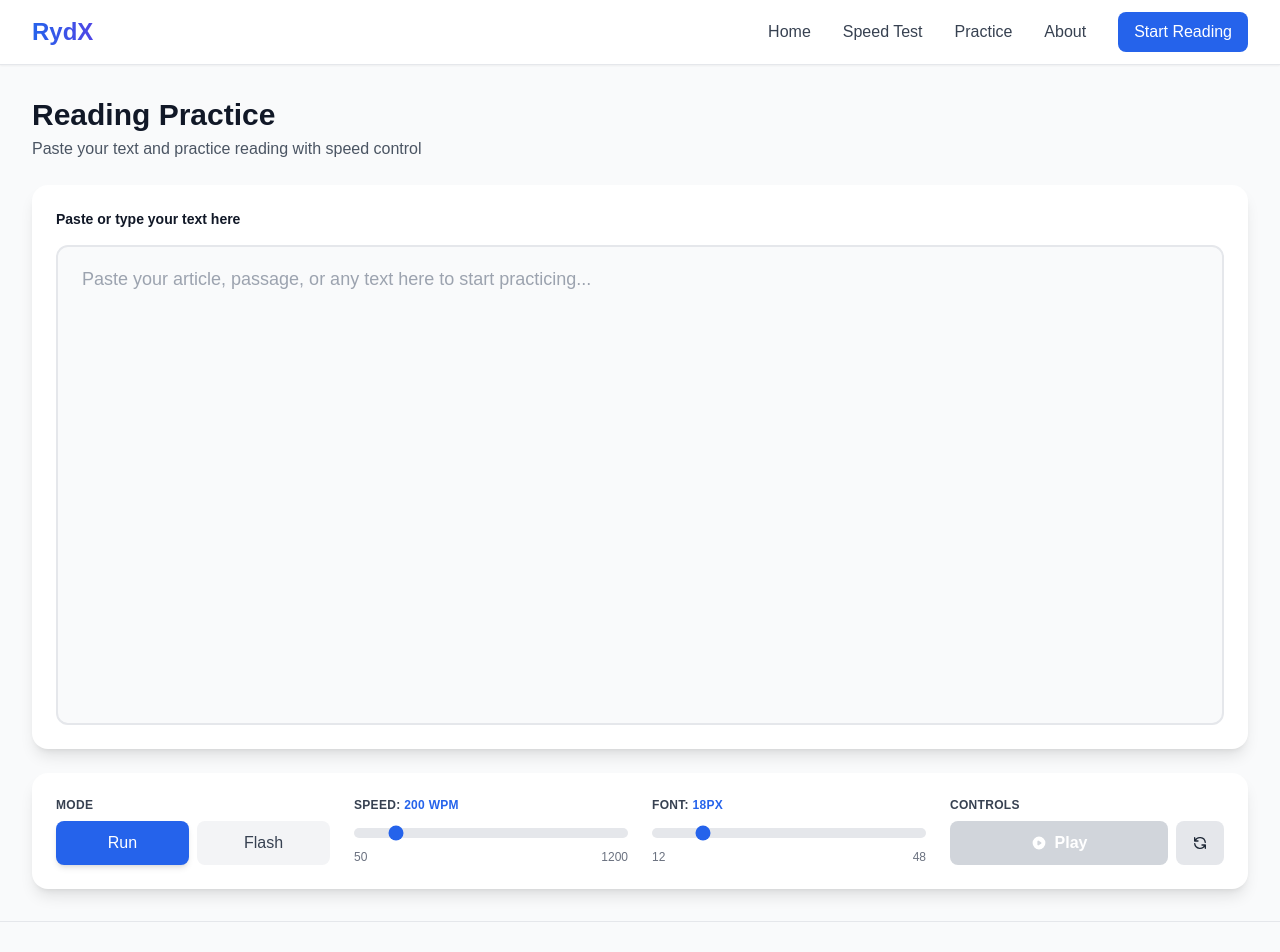
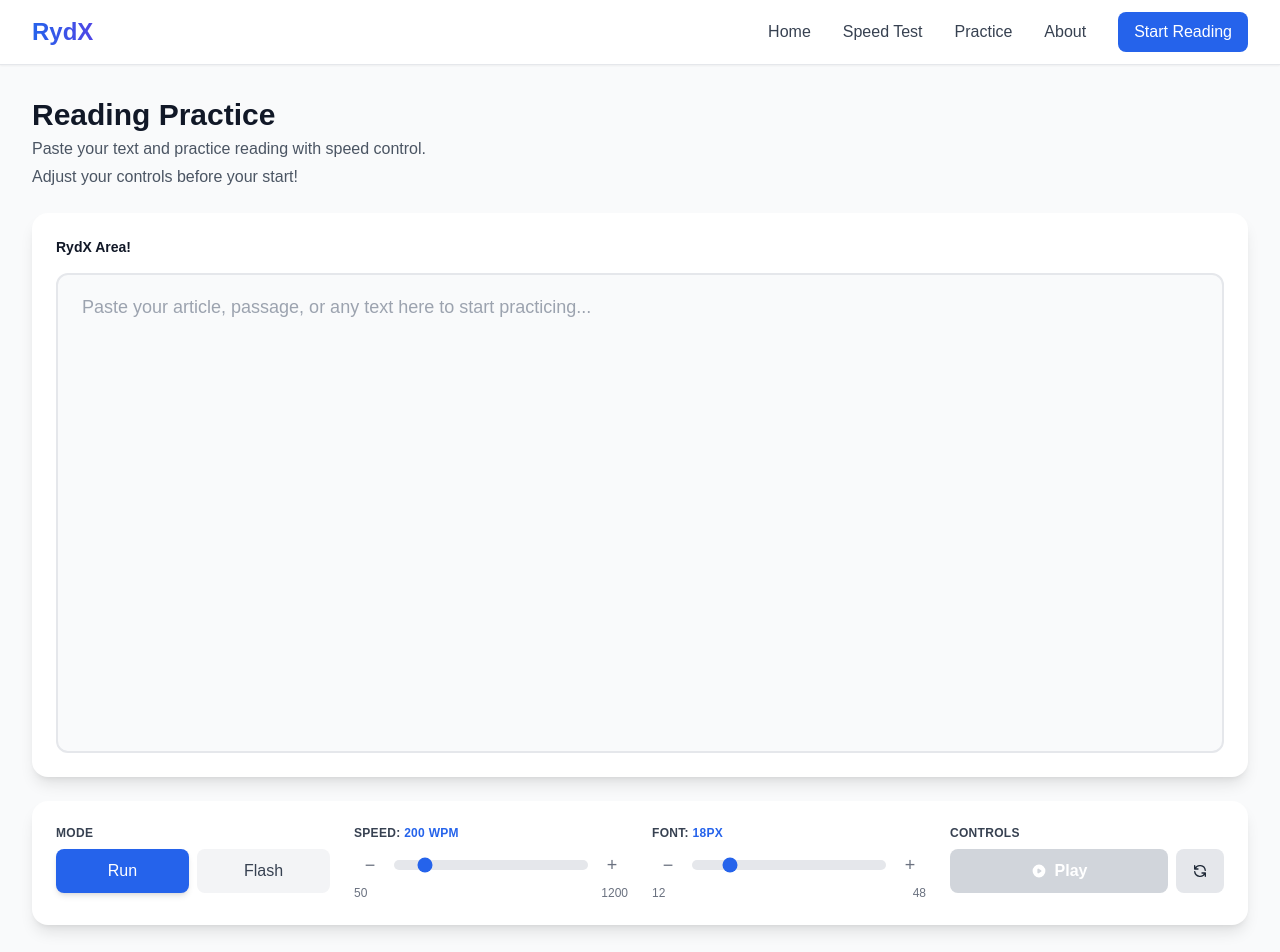
Before and after one commit to abhishekgitte/rydx, a Next.js app: page /practice in a window 1280 px wide. Shown: the top 952 px of the page. Built offline with nearby package versions, Linux system fonts and the light colour scheme.

Commit message:
24012026/1051

```diff
--- a/app/practice/page.tsx
+++ b/app/practice/page.tsx
@@ -125,7 +125,8 @@ export default function PracticePage() {
           {/* Page Title */}
           <div className="mb-6">
             <h1 className="text-2xl md:text-3xl font-bold text-gray-900">Reading Practice</h1>
-            <p className="text-gray-600 mt-1">Paste your text and practice reading with speed control</p>
+            <p className="text-gray-600 mt-1">Paste your text and practice reading with speed control.</p>
+            <p className="text-gray-600 mt-1">Adjust your controls before your start!</p>
           </div>
 
           {/* Unified Text Input and Reading Display Area */}
@@ -133,13 +134,16 @@ export default function PracticePage() {
             {/* Header with Clear Button */}
             <div className="flex items-center justify-between mb-4">
               <label className="block text-sm font-semibold text-gray-900">
-                {isEditing ? "Paste or type your text here" : "Reading Area"}
+                {isEditing ? "RydX Area!" : "Reading Area"}
               </label>
               <div className="flex items-center gap-3">
                 {textInput.trim() && (
                   <>
                     <span className="text-sm text-gray-600">
-                      <span className="font-semibold">{words.length}</span> words
+                      Words: <span className="font-semibold">{words.length}</span>
+                    </span>
+                    <span className="text-sm text-gray-600">
+                      Est. Read Time: <span className="font-semibold">{Math.ceil(words.length / speed)} min</span>
                     </span>
                     <button
                       onClick={handleClearText}
@@ -261,6 +265,18 @@ export default function PracticePage() {
                 </div>
               )}
             </div>
+
+            {/* Progress Bar - Below Read Area */}
+            {!isEditing && textInput.trim() && words.length > 0 && (
+              <div className="mt-4 px-2">
+                <div className="w-full bg-gray-200 rounded-full h-2 overflow-hidden">
+                  <div
+                    className="bg-gradient-to-r from-blue-500 to-blue-600 h-2 rounded-full transition-all duration-300 ease-out"
+                    style={{ width: `${Math.min(100, (currentWordIndex / words.length) * 100)}%` }}
+                  />
+                </div>
+              </div>
+            )}
           </div>
 
           {/* Controls Bar - Responsive Layout */}
@@ -306,6 +322,14 @@ export default function PracticePage() {
                 <label className="block text-xs font-semibold text-gray-700 mb-2 uppercase tracking-wide">
                   Speed: <span className="text-blue-600">{speed} WPM</span>
                 </label>
+                <div className="flex items-center gap-2">
+                  <button
+                    onClick={() => setSpeed(Math.max(50, speed - 5))}
+                    className="flex-shrink-0 w-8 h-8 flex items-center justify-center text-lg font-medium text-gray-500 hover:text-gray-700 hover:bg-gray-100 rounded transition-colors"
+                    aria-label="Decrease WPM"
+                  >
+                    −
+                  </button>
                   <input
                     type="range"
                     min="50"
@@ -313,8 +337,16 @@ export default function PracticePage() {
                     step="5"
                     value={speed}
                     onChange={(e) => setSpeed(Number(e.target.value))}
-                  className="w-full h-2.5 bg-gray-200 rounded-lg appearance-none cursor-pointer accent-blue-600"
+                    className="flex-1 h-2.5 bg-gray-200 rounded-lg appearance-none cursor-pointer accent-blue-600"
                   />
+                  <button
+                    onClick={() => setSpeed(Math.min(1200, speed + 5))}
+                    className="flex-shrink-0 w-8 h-8 flex items-center justify-center text-lg font-medium text-gray-500 hover:text-gray-700 hover:bg-gray-100 rounded transition-colors"
+                    aria-label="Increase WPM"
+                  >
+                    +
+                  </button>
+                </div>
                 <div className="flex justify-between text-xs text-gray-500 mt-1">
                   <span>50</span>
                   <span>1200</span>
@@ -326,6 +358,14 @@ export default function PracticePage() {
                 <label className="block text-xs font-semibold text-gray-700 mb-2 uppercase tracking-wide">
                   Font: <span className="text-blue-600">{fontSize}px</span>
                 </label>
+                <div className="flex items-center gap-2">
+                  <button
+                    onClick={() => setFontSize(Math.max(12, fontSize - 2))}
+                    className="flex-shrink-0 w-8 h-8 flex items-center justify-center text-lg font-medium text-gray-500 hover:text-gray-700 hover:bg-gray-100 rounded transition-colors"
+                    aria-label="Decrease font size"
+                  >
+                    −
+                  </button>
                   <input
                     type="range"
                     min="12"
@@ -333,8 +373,16 @@ export default function PracticePage() {
                     step="2"
                     value={fontSize}
                     onChange={(e) => setFontSize(Number(e.target.value))}
-                  className="w-full h-2.5 bg-gray-200 rounded-lg appearance-none cursor-pointer accent-blue-600"
+                    className="flex-1 h-2.5 bg-gray-200 rounded-lg appearance-none cursor-pointer accent-blue-600"
                   />
+                  <button
+                    onClick={() => setFontSize(Math.min(48, fontSize + 2))}
+                    className="flex-shrink-0 w-8 h-8 flex items-center justify-center text-lg font-medium text-gray-500 hover:text-gray-700 hover:bg-gray-100 rounded transition-colors"
+                    aria-label="Increase font size"
+                  >
+                    +
+                  </button>
+                </div>
                 <div className="flex justify-between text-xs text-gray-500 mt-1">
                   <span>12</span>
                   <span>48</span>
@@ -380,24 +428,6 @@ export default function PracticePage() {
                 </div>
               </div>
             </div>
-
-            {/* Progress Bar */}
-            {textInput.trim() && words.length > 0 && (
-              <div className="mt-6 pt-6 border-t border-gray-200">
-                <div className="flex justify-between items-center mb-2">
-                  <span className="text-sm font-medium text-gray-700">Progress</span>
-                  <span className="text-sm font-semibold text-blue-600">
-                    {Math.round((currentWordIndex / words.length) * 100)}%
-                  </span>
-                </div>
-                <div className="w-full bg-gray-200 rounded-full h-3 overflow-hidden">
-                  <div
-                    className="bg-gradient-to-r from-blue-500 to-blue-600 h-3 rounded-full transition-all duration-300 ease-out"
-                    style={{ width: `${(currentWordIndex / words.length) * 100}%` }}
-                  />
-                </div>
-              </div>
-            )}
           </div>
         </div>
       </main>
```
Lines whose indentation alone changed are shown as unchanged.
